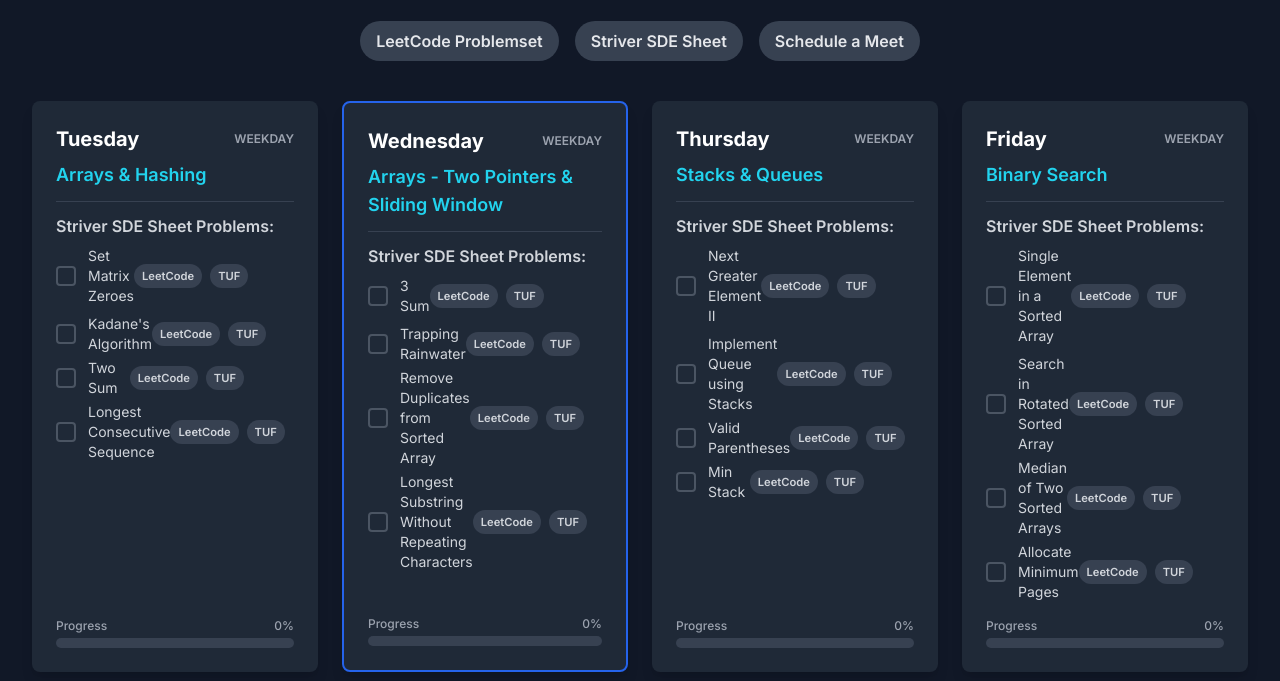
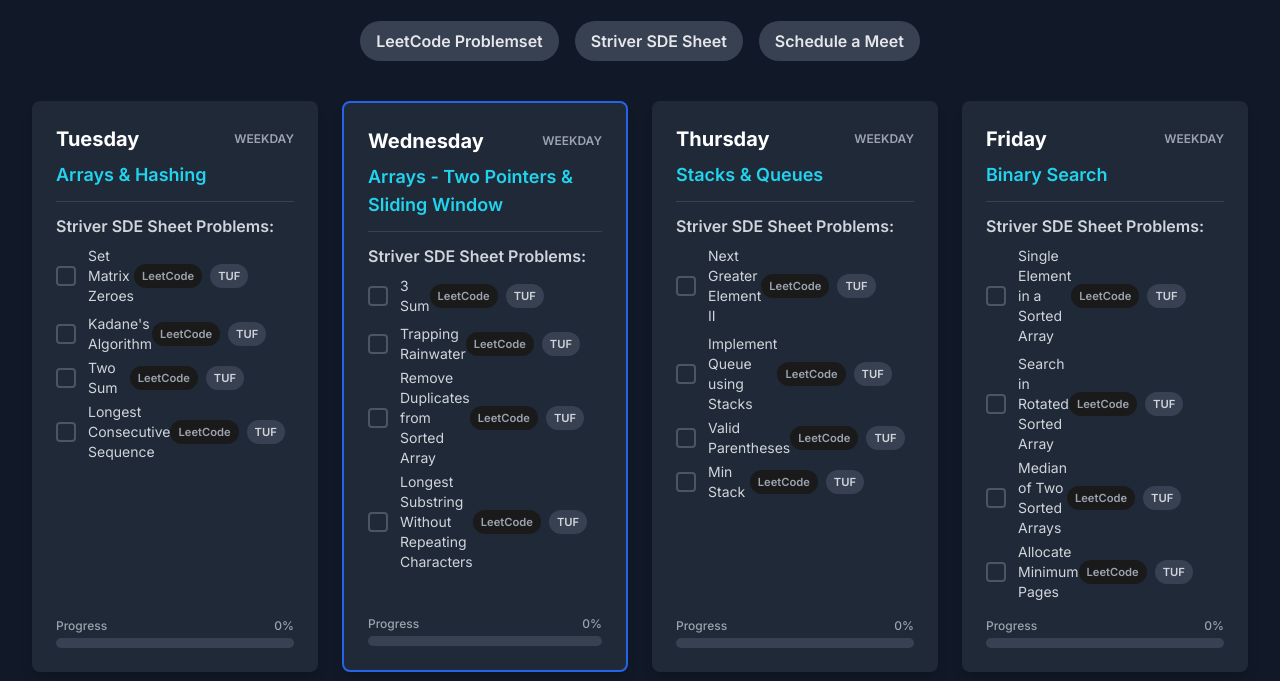
Before and after one commit to crazy-source/dsa-timetable, a plain HTML site: page index.html in a window 1280 px wide. Shown: the part 119-800 px from the top of the page. Drawn offline with nearby package versions, Linux system fonts and the light colour scheme.

Commit message:
Update index.html: trying leetcode colors

```diff
--- a/index.html
+++ b/index.html
@@ -91,11 +91,13 @@
             white-space: nowrap;
         }
         .leetcode-link {
-            background-color: #374151; /* bg-gray-700 */
-            color: #D1D5DB; /* text-gray-300 */
+            background-color: #1A1A1A; /* dark base like LeetCode */
+            color: #9CA3AF; /* muted gray text */
         }
+
         .leetcode-link:hover {
-            background-color: #4B5563; /* bg-gray-600 */
+            background-color: #2D2D2D; /* lighter hover */
+            color: #FFA116; /* LeetCode accent yellow */
         }
         .striver-link {
             background-color: #374151; /* bg-gray-700 */
```
